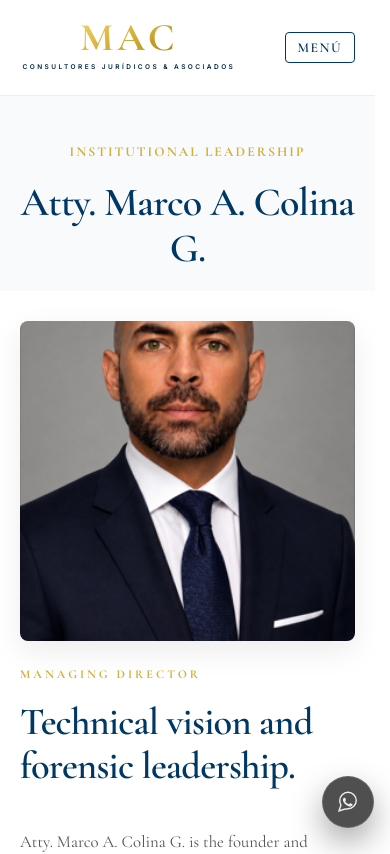
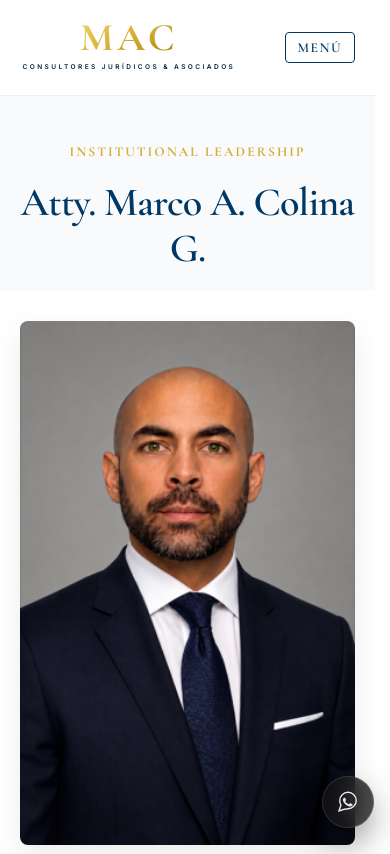
Before and after one commit to mcolina777-cpu/mac-consultores-site-clean, a Next.js app: page /en/our-ceo in a window 390 px wide. Shown: the top 854 px of the page. Built offline with nearby package versions, Linux system fonts and the light colour scheme.

Commit message:
style: ajuste quirúrgico para la foto del ceo en versión móvil

```diff
--- a/src/app/globals.css
+++ b/src/app/globals.css
@@ -1064,6 +1064,12 @@ nav .nav-links a {
 
     .img-reveal img {
         max-height: 320px;
+    }
+
+    /* Ajuste QUIRÚRGICO solo para la imagen del CEO en la página Nuestro CEO */
+    .img-reveal img[src*="ceo.png"] {
+        max-height: none;
+        object-fit: contain;
     }
 
     /* 2. HEADER / NAVBAR */
```
